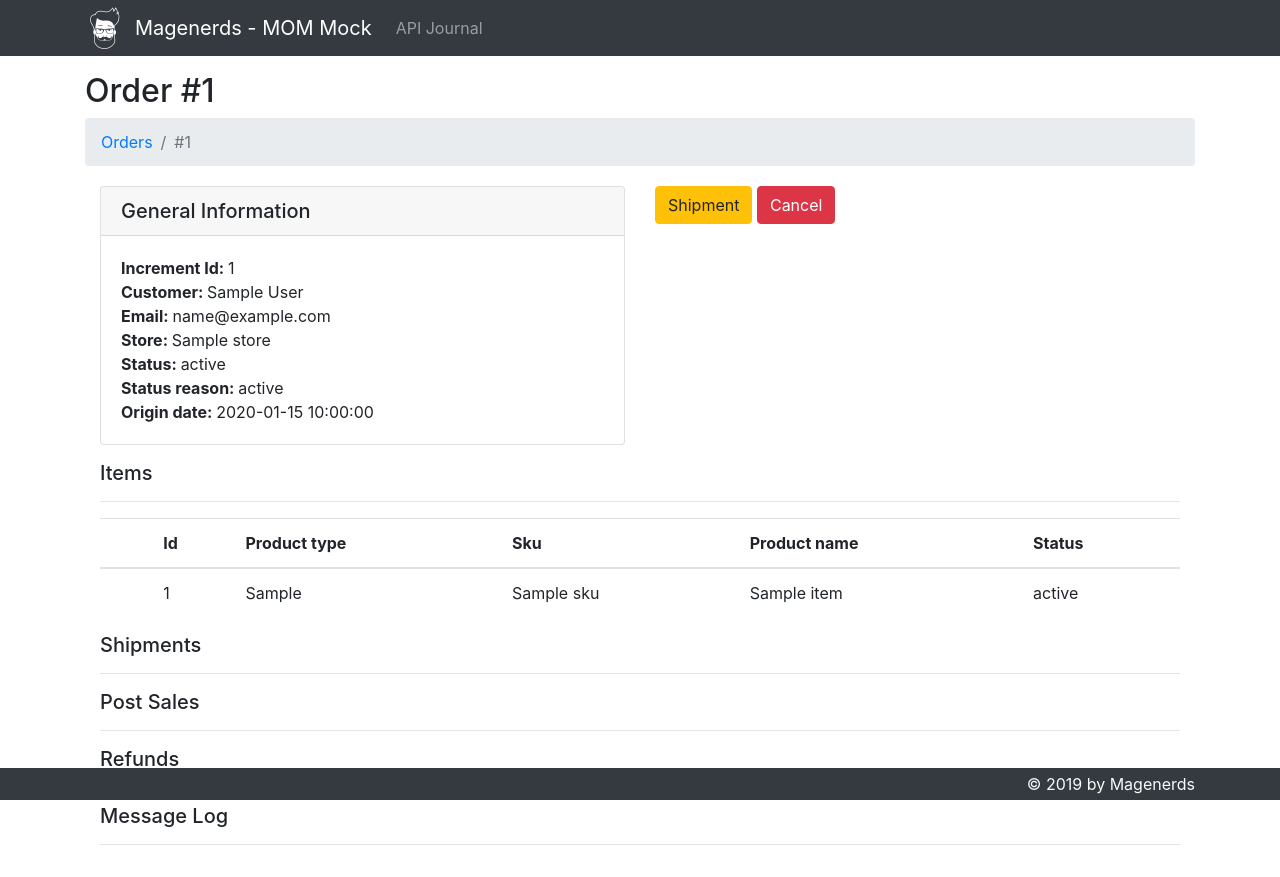
After one commit to Magenerds/mom-mock, a PHP site: template app/templates/journal/detail.twig in a window 1280 px wide. The commit adds this page. Run offline with PHP 8.4, Linux system fonts and the light colour scheme; the template is opened without the code that fills it: most values are stand-ins (such as "Sample title", 1, 10 or a date in 2020); some libraries are stand-ins or nearby versions; some web fonts are replaced.

Commit message:
First draft of api journal integration

```diff
--- a/app/templates/index.twig
+++ b/app/templates/index.twig
@@ -17,14 +17,8 @@
                 Magenerds - MOM Mock
             </a>
             <ul class="navbar-nav mr-auto mt-2 mt-lg-0">
-                <li class="nav-item active">
-                    <a class="nav-link" href="#">Home <span class="sr-only">(current)</span></a>
-                </li>
                 <li class="nav-item">
-                    <a class="nav-link" href="#">Link</a>
-                </li>
-                <li class="nav-item">
-                    <a class="nav-link disabled" href="#">Disabled</a>
+                    <a class="nav-link" href="/journal">API Journal</a>
                 </li>
             </ul>
         </div>
@@ -35,7 +29,7 @@
 </div>
 <div class="fixed-bottom bg-dark">
     <div class="container text-right pt-1 pb-1">
-        <a href="http://www.magenerds.com/" class="text-light"> &copy; 2018 by Magenerds</a>
+        <a href="http://www.magenerds.com/" class="text-light"> &copy {{ "now"|date("Y") }} by Magenerds</a>
     </div>
 </div>
 <script src="/web/js/bootstrap.min.js"></script>
--- /dev/null
+++ b/app/templates/journal/detail.twig
@@ -0,0 +1,105 @@
+{% extends "index.twig" %}
+
+{% block content %}
+    <h2>Order #{{ order.increment_id }}</h2>
+
+    <nav aria-label="breadcrumb">
+        <ol class="breadcrumb">
+            <li class="breadcrumb-item"><a href="/">Orders</a></li>
+            <li class="breadcrumb-item active" aria-current="page">#{{ order.increment_id }}</li>
+        </ol>
+    </nav>
+
+    <div class="container">
+        <div class="row pt-1 pb-3">
+            <div class="col-md-6">
+                <div class="card">
+                    <h5 class="card-header">General Information</h5>
+                    <div class="card-body">
+                        <span class="font-weight-bold">Increment Id: </span>{{ order.increment_id }}<br>
+                        <span class="font-weight-bold">Customer: </span>{{ order.first_name }} {{ order.last_name }}<br>
+                        <span class="font-weight-bold">Email: </span>{{ order.email }}<br>
+                        <span class="font-weight-bold">Store: </span>{{ order.store }}<br>
+                        <span class="font-weight-bold">Status: </span>
+                        {% if order.status == 'new' or order.status == 'complete' %}
+                        <span class="badge badge-success">
+                            {% endif %}
+                            {% if order.status == 'cancelled' %}
+                                <span class="badge badge-danger">
+                            {% endif %}
+                                    {{ order.status }}</span><br>
+                        <span class="font-weight-bold">Status reason: </span>{{ order.status_reason }}<br>
+                        <span class="font-weight-bold">Origin date: </span>{{ order.origin_date }}<br>
+                    </div>
+                </div>
+            </div>
+            <div class="col-md-6">
+                <button type="button" class="btn btn-warning">Shipment</button>
+                <button type="button" class="btn btn-danger">Cancel</button>
+            </div>
+        </div>
+
+        <h5>Items</h5>
+        <hr>
+
+        <div class="row">
+            <div class="col-md-12">
+                <table class="table">
+                    <thead>
+                    <tr>
+                        <th scope="col"></th>
+                        <th scope="col">Id</th>
+                        <th scope="col">Product type</th>
+                        <th scope="col">Sku</th>
+                        <th scope="col">Product name</th>
+                        <th scope="col">Status</th>
+                    </tr>
+                    </thead>
+                    <tbody>
+                    {% for item in items %}
+                        <tr>
+                            <td>
+                                {% if item.id != 'SHIPPING' and item.status == 'new' %}
+                                    <div class="form-check">
+                                        <input type="checkbox" class="form-check-input" id="check_{{ item.id }}">
+                                    </div>
+                                {% endif %}
+                            </td>
+                            <td>{{ item.id }}</td>
+                            <td>{{ item.product_type }}</td>
+                            <td>{{ item.sku }}</td>
+                            <td>{{ item.product_name }}</td>
+                            <td>
+                                {% if item.id != 'SHIPPING' %}
+                                {% if item.status == 'new' %}
+                                <span class="badge badge-success">
+                                    {% endif %}
+                                    {% if item.status == 'cancelled' %}
+                                        <span class="badge badge-danger">
+                                    {% endif %}
+                                            {% if item.status == 'shipped' %}
+                                        <span class="badge badge-warning">
+                                    {% endif %}
+                                            {{ item.status }}</span>
+                                {% endif %}
+                            </td>
+                        </tr>
+                    {% endfor %}
+                    </tbody>
+                </table>
+            </div>
+        </div>
+
+        <h5>Shipments</h5>
+        <hr>
+
+        <h5>Post Sales</h5>
+        <hr>
+
+        <h5>Refunds</h5>
+        <hr>
+
+        <h5>Message Log</h5>
+        <hr>
+    </div>
+{% endblock %}
--- a/pub/index.php
+++ b/pub/index.php
@@ -15,6 +15,7 @@ use MomMock\Controller\Backend\OrderController;
 use MomMock\Controller\Backend\RmaController;
 use MomMock\Controller\Backend\ShipmentController;
 use MomMock\Controller\Backend\ShipmentLabelsController;
+use MomMock\Controller\Backend\JournalController;
 use MomMock\Controller\EventsController;
 use MomMock\Controller\TokenController;
 use MomMock\Controller\MomController;
@@ -64,6 +65,8 @@ $app->get('/order/{id}', OrderController::class . ':detailAction');
 $app->get('/shipment/create', ShipmentController::class . ':createShipmentAction');
 $app->get('/rma/approve', RmaController::class . ':approveRmaAction');
 $app->get('/shipment/labels', ShipmentLabelsController::class . ':requestShipmentLabelsAction');
+$app->get('/journal', JournalController::class . ':indexAction');
+$app->get('/journal/{id}', JournalController::class . ':detailAction');
 $app->post('/', MomController::class . ':indexAction');
 $app->post('/delegate/oms', MomController::class . ':indexAction');
 $app->post('/events', EventsController::class . ':indexAction');
```
Also changed, not shown: app/MomMock/Controller/Backend/JournalController.php (added, +53 -0 lines), app/MomMock/Controller/MomController.php (+20 -0 lines), app/MomMock/Entity/Journal/Request.php (added, +88 -0 lines), app/templates/journal/index.twig (added, +55 -0 lines), setup/db.sql (+16 -0 lines).
